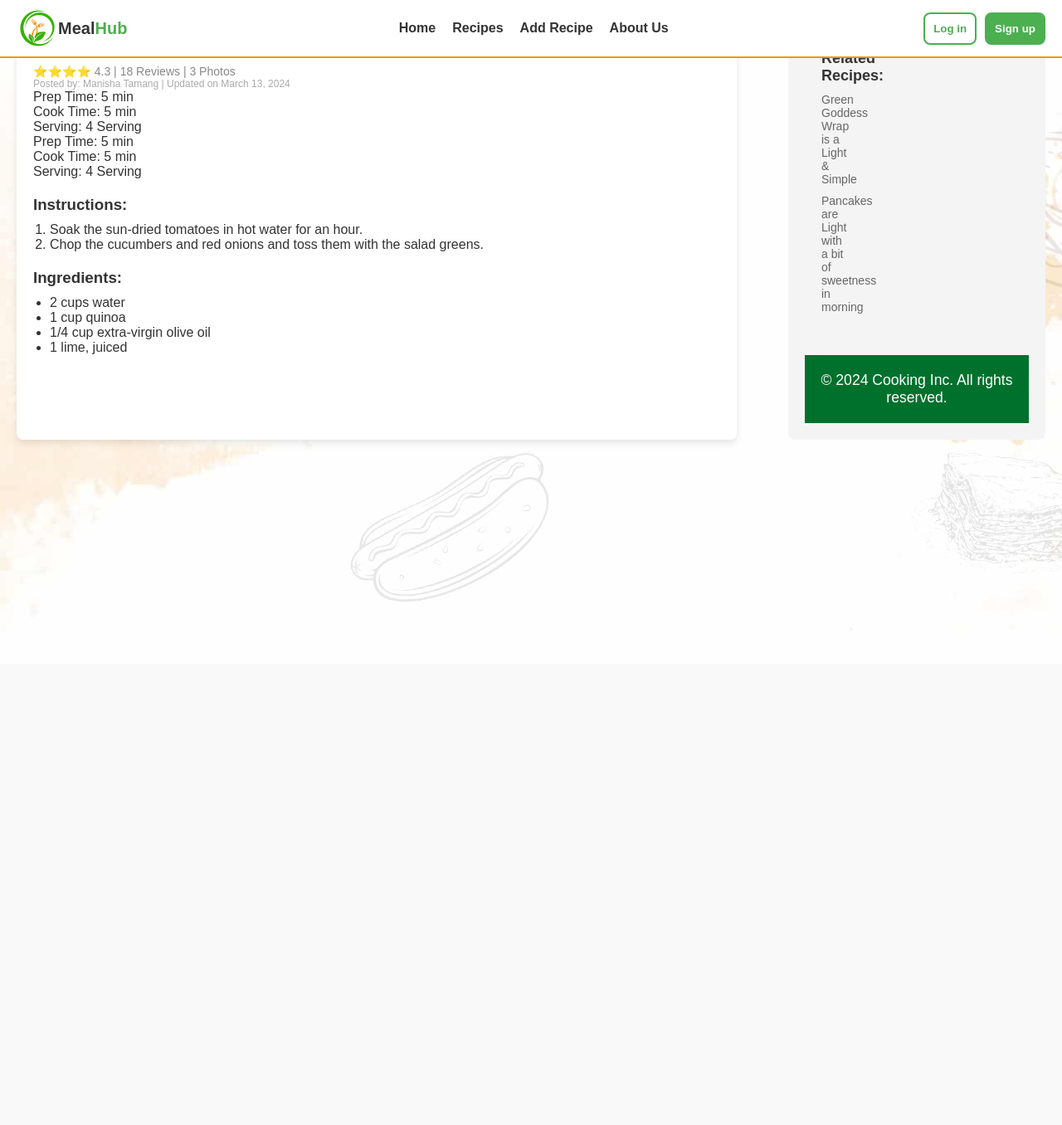
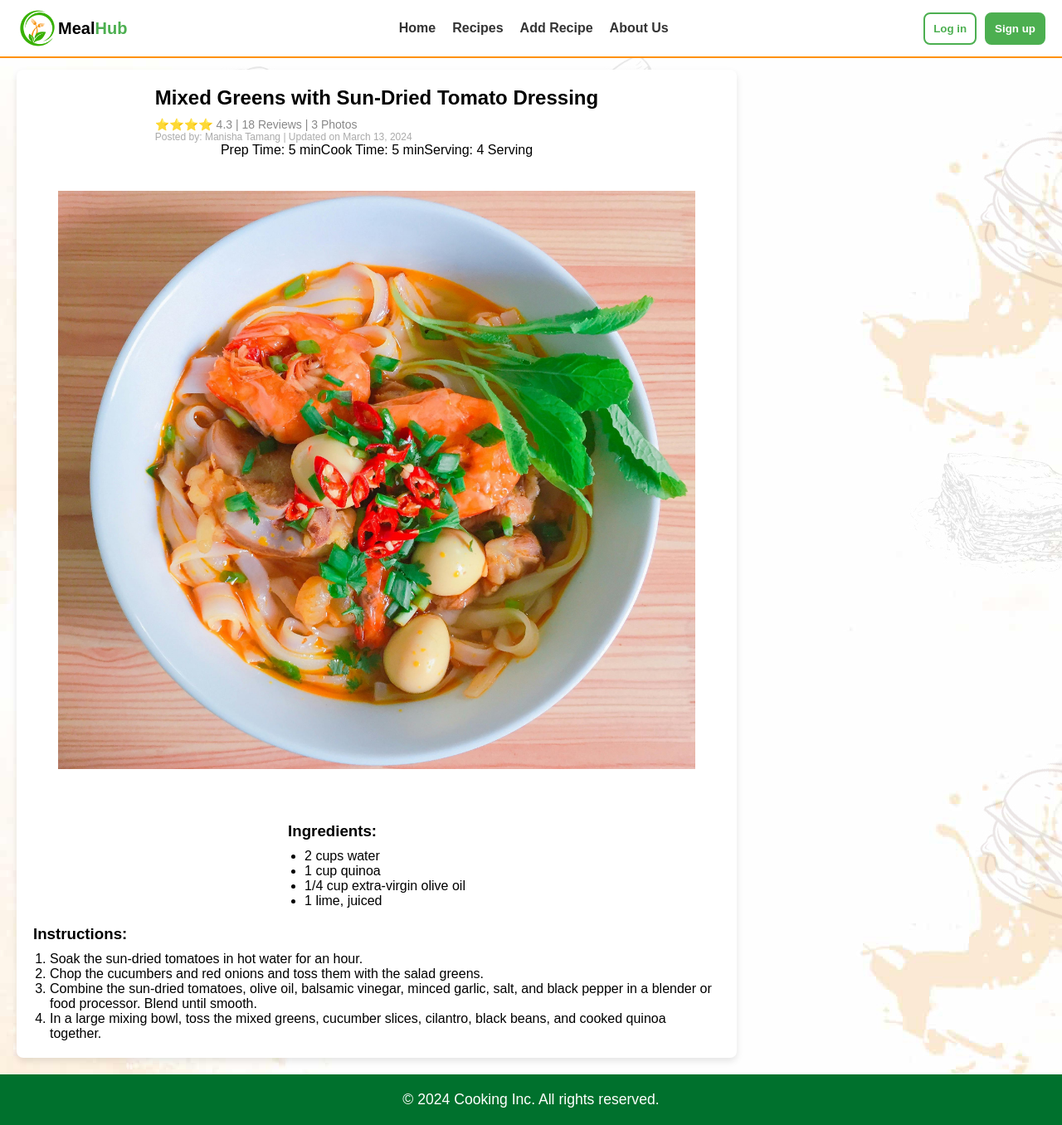
Before and after one commit to Manisha-Tmg/MealHub, a React (Create React App) app in the folder frontend/: page /recipe/id in a window 1280 px wide. Shown: the whole page at 83% size. Before the commit the page ends 800 px from the top, so only its background shows below. Built offline with nearby package versions, Linux system fonts and the light colour scheme.

Commit message:
Updated code

```diff
--- a/frontend/src/Css/Details.css
+++ b/frontend/src/Css/Details.css
@@ -1,17 +1,13 @@
-body {
-  font-family: Arial, sans-serif;
-  background-color: #f9f9f9;
-  color: #333;
-}
-
 .recipe-container {
   display: flex;
   justify-content: space-between;
   margin: 20px;
+  padding-top: 5%;
 }
 
 .main-recipe {
   width: 70%;
+  justify-items: center;
   padding: 20px;
   background-color: white;
   border-radius: 8px;
@@ -44,6 +40,7 @@ body {
   width: 100%;
   border-radius: 8px;
   margin: 10px 0;
+  padding: 30px 30px 30px 30px;
 }
 
 .ingredients-list,
--- a/frontend/src/pages/Details.js
+++ b/frontend/src/pages/Details.js
@@ -5,22 +5,21 @@ import RecipeDetails from "./RecipeDetails";
 import Instructions from "./Instructions";
 import IngredientsList from "./IngredientsList";
 import Footer from "../Components/Footer";
-import RelatedRecipes from "./RelatedRecipes";
+import RecipeImage from "./RecipeImage";
 
 const Details = () => {
   return (
+    <div>
       <div className="recipe-container">
         <div className="main-recipe">
           <RecipeHeader />
           <RecipeDetails />
-        <RecipeDetails />
+          <RecipeImage />
+          <IngredientsList />
           <Instructions />
-        <IngredientsList />
         </div>
-      <div className="related-recipes">
-        <RelatedRecipes />
+      </div>
       <Footer />
-      </div>
     </div>
   );
 };
--- a/frontend/src/pages/Instructions.js
+++ b/frontend/src/pages/Instructions.js
@@ -11,6 +11,15 @@ const Instructions = () => {
             Chop the cucumbers and red onions and toss them with the salad
             greens.
           </li>
+          <li>
+            Combine the sun-dried tomatoes, olive oil, balsamic vinegar, minced
+            garlic, salt, and black pepper in a blender or food processor. Blend
+            until smooth.
+          </li>
+          <li>
+            In a large mixing bowl, toss the mixed greens, cucumber slices,
+            cilantro, black beans, and cooked quinoa together.
+          </li>
         </ol>
       </div>
     </div>
--- a/frontend/src/pages/RecipeDetails.js
+++ b/frontend/src/pages/RecipeDetails.js
@@ -2,7 +2,7 @@ import React from "react";
 
 function RecipeDetails() {
   return (
-    <div className="recipe-details">
+    <div className="recipe-details" style={{ display: "flex" }}>
       <div>Prep Time: 5 min</div>
       <div>Cook Time: 5 min</div>
       <div>Serving: 4 Serving</div>
--- /dev/null
+++ b/frontend/src/pages/RecipeImage.js
@@ -0,0 +1,11 @@
+import React from "react";
+import chicken from "../Images/pexels-xmtnguyen-699953.jpg";
+const RecipeImage = () => {
+  return (
+    <div className="recipe-image">
+      <img src={chicken} alt="Mixed Greens with Sun-Dried Tomato Dressing" />
+    </div>
+  );
+};
+
+export default RecipeImage;
--- a/frontend/src/pages/RelatedRecipes.js
+++ /dev/null
@@ -1,16 +0,0 @@
-import React from "react";
-
-const RelatedRecipes = () => {
-  return (
-    <div className="related-recipes">
-      <h3>Related Recipes:</h3>
-      <ul>
-        <li>Green Goddess Wrap is a Light & Simple</li>
-        <li>Pancakes are Light with a bit of sweetness in morning</li>
-        {/* Add more related recipes */}
-      </ul>
-    </div>
-  );
-};
-
-export default RelatedRecipes;
```
Lines whose indentation alone changed are shown as unchanged.
